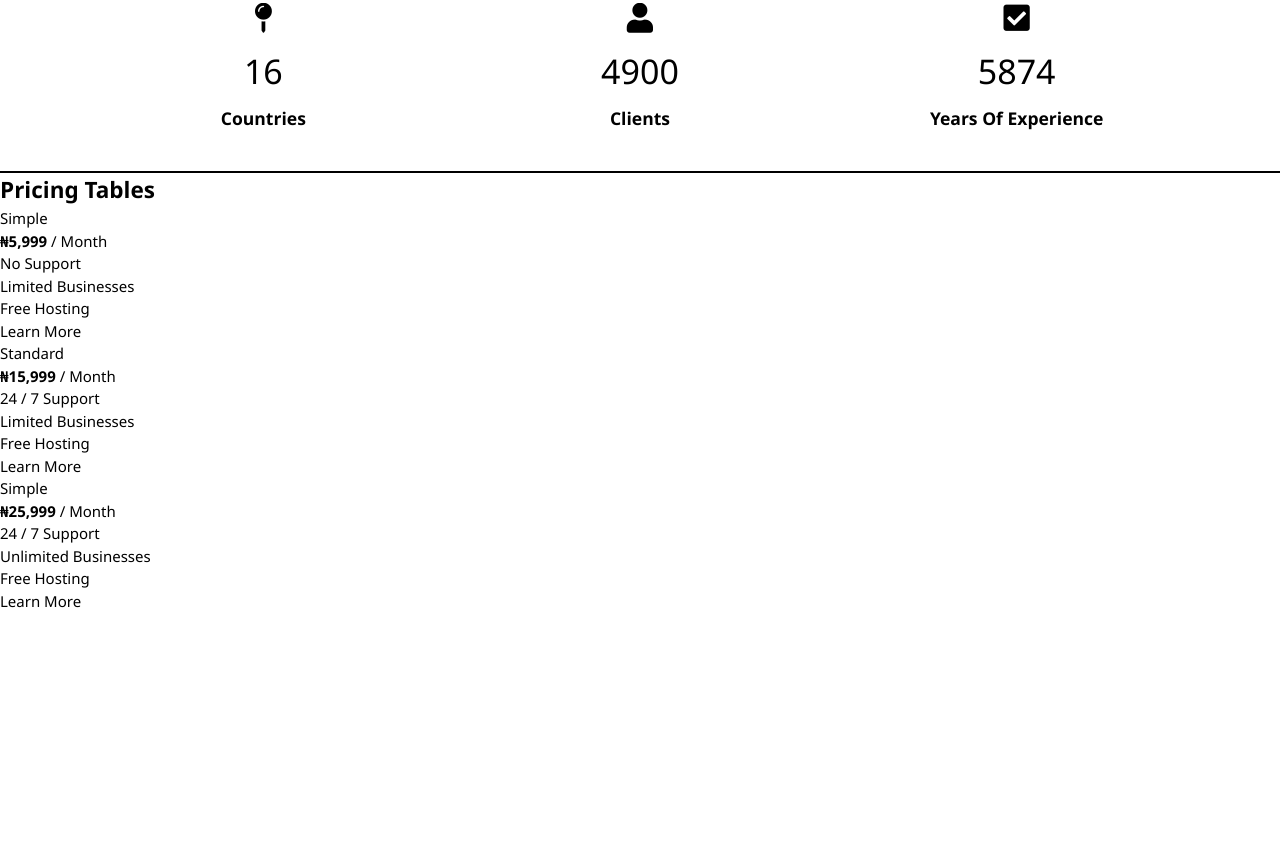
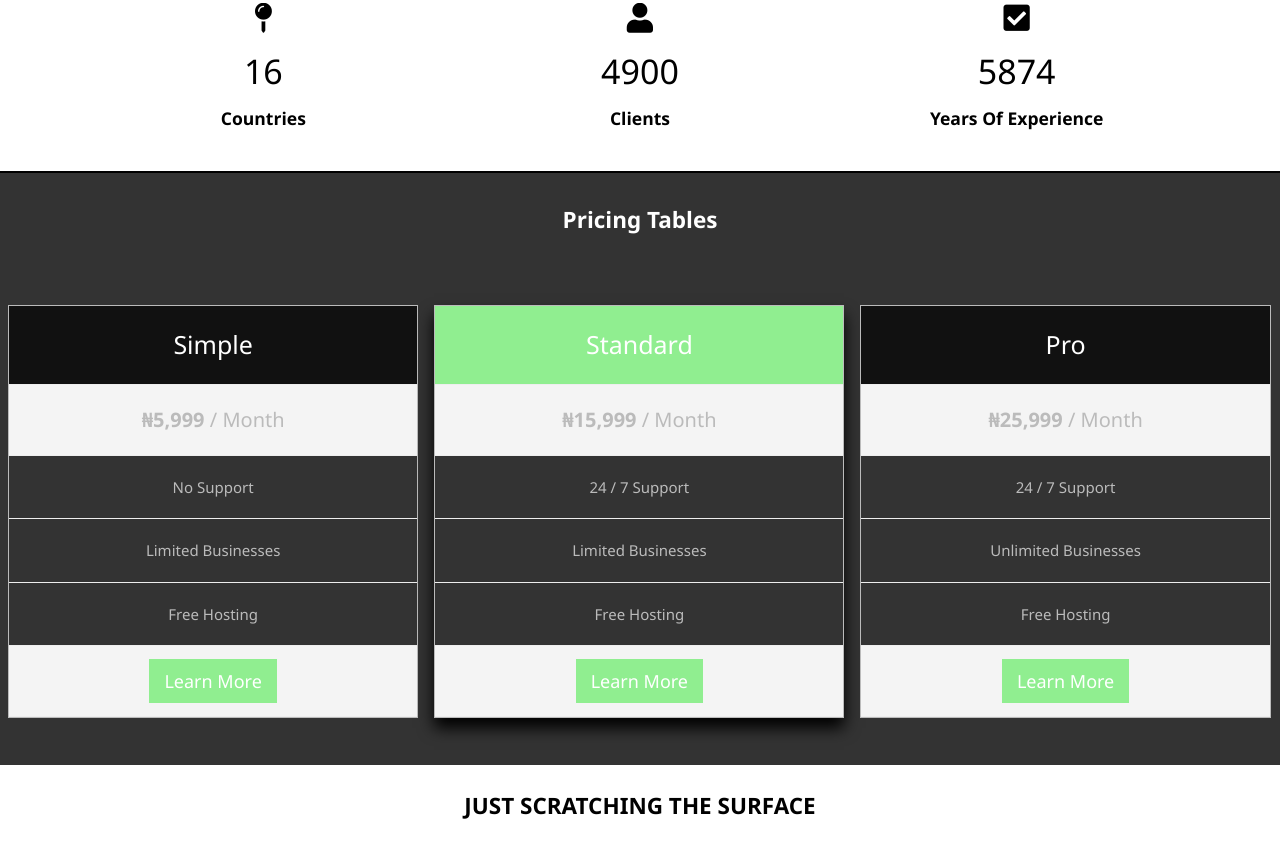
Before and after one commit to Farelz/Digital-Legend, a plain HTML site: page index.html in a window 1280 px wide. Shown: the part 833-1690 px from the top of the page. Before the commit the page ends 1445 px from the top, so only its background shows below. Drawn offline with Linux system fonts and the light colour scheme.

Commit message:
Editing both files

```diff
--- a/index.html
+++ b/index.html
@@ -97,7 +97,7 @@
 
       <div class="col">
         <ul class="price-box">
-          <li class="header">Simple</li>
+          <li class="header">Pro</li>
           <li class="emph">
             <strong><span>&#8358;</span>25,999</strong> / Month
           </li>
@@ -108,6 +108,9 @@
         </ul>
       </div>
     </section>
+    <section class="footer">
+      <h1>JUST SCRATCHING THE SURFACE</h1>
+    </section>
     <script src="app.js"></script>
   </body>
 </html>
--- a/style.css
+++ b/style.css
@@ -118,3 +118,82 @@ ul {
   font-size: 34px;
   margin: 8px 0;
 }
+
+.pricing {
+  background: #333;
+  color: #fff;
+  height: 74vh;
+}
+
+.col {
+  float: left;
+  width: 33.3%;
+  padding: 8px;
+}
+
+.price-box {
+  background: #333;
+  color: #bbb;
+  list-style-type: none;
+  border: 1px solid #bbb;
+  margin: 0;
+  padding: 0;
+  transition: 0.3s;
+}
+
+.price-box:hover,
+.price-box.best {
+  box-shadow: 0 10px 15px 0 #000;
+}
+
+.price-box .header {
+  background-color: #111;
+  color: #fff;
+  font-size: 25px;
+}
+
+.price-box li {
+  padding: 20px;
+  border-bottom: 1px solid #eee;
+  text-align: center;
+}
+
+.price-box .emph {
+  background-color: #f4f4f4;
+  font-size: 20px;
+}
+
+.button {
+  background-color: #90ee90;
+  border: none;
+  color: #fff;
+  padding: 10px 15px;
+  text-align: center;
+  text-decoration: none;
+  font-size: 18px;
+}
+
+.pricing h2 {
+  text-align: center;
+  margin-bottom: 60px;
+  padding-top: 30px;
+}
+
+.price-box .header.header-black {
+  background-color: #90ee90;
+}
+
+.footer {
+  height: 75vh;
+}
+
+.footer h1 {
+  text-align: center;
+  margin-top: 24px;
+}
+
+@media (max-width: 700px) {
+  .col {
+    width: 100%;
+  }
+}
```
